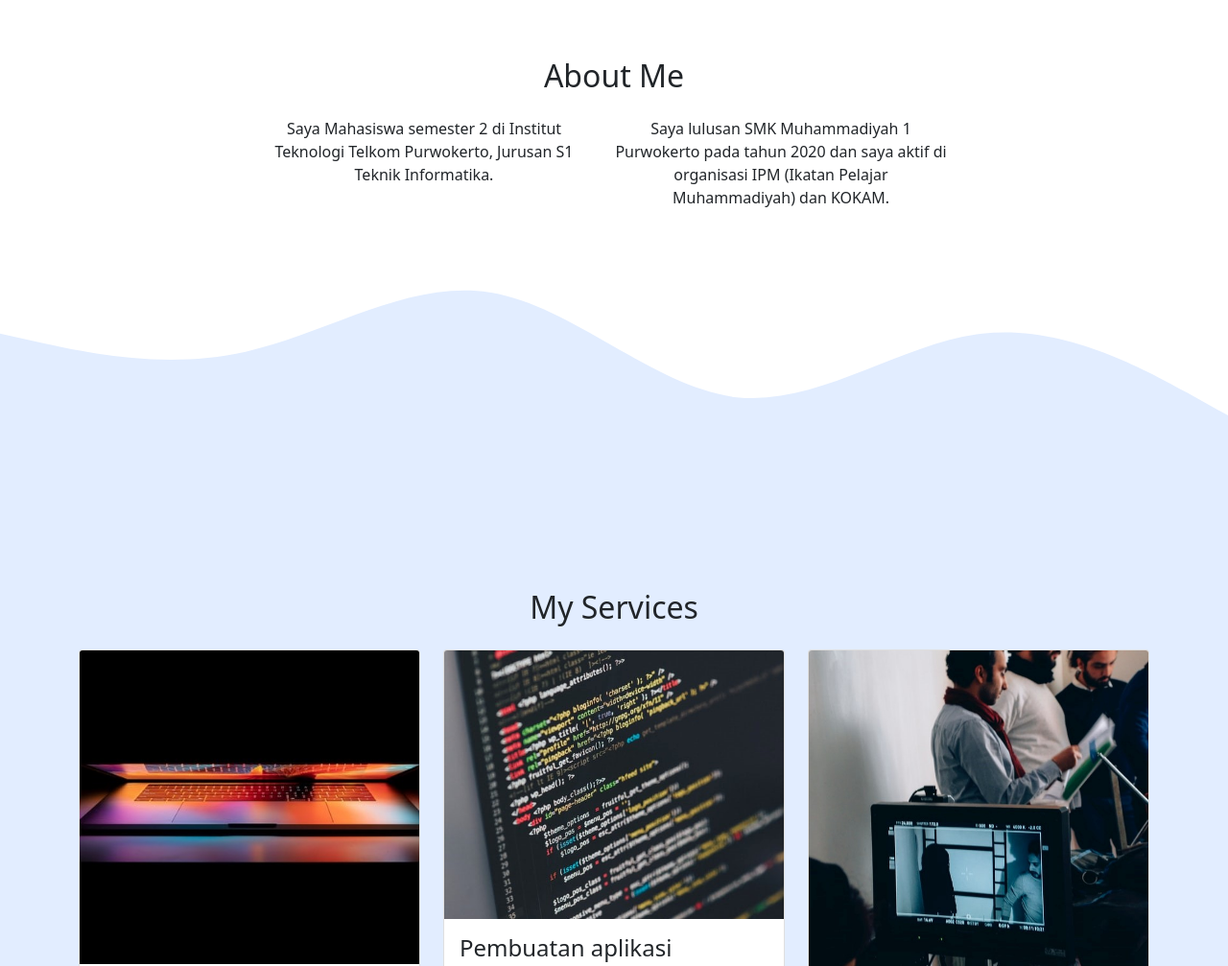
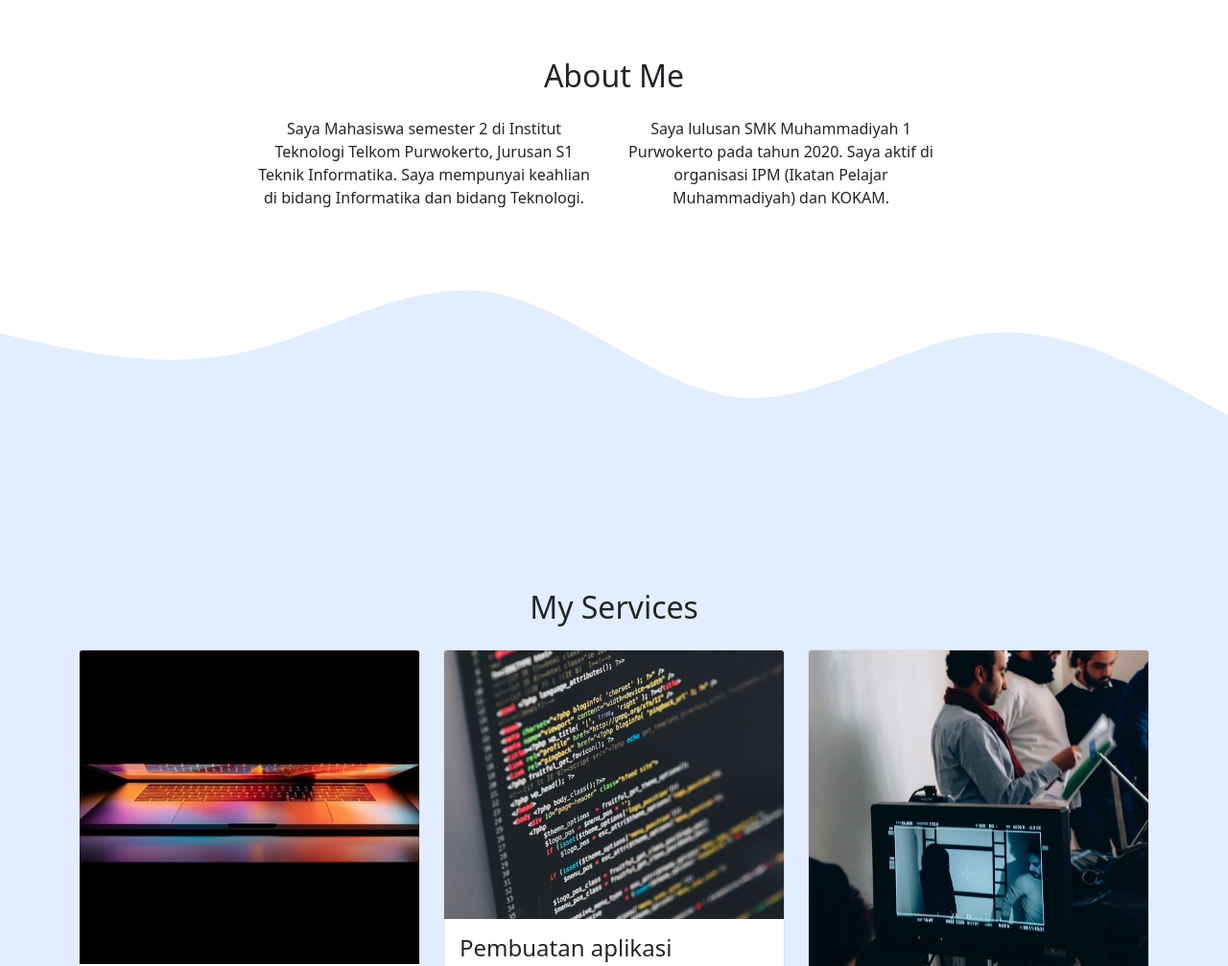
Before and after one commit to purnamahardisaputra/purnamahardisaputra.github.io, a plain HTML site: page index.html in a window 1280 px wide. Shown: the part 740-1747 px from the top of the page at 96% size. Drawn offline with nearby package versions, Linux system fonts and the light colour scheme.

Commit message:
menambahkan text

```diff
--- a/index.html
+++ b/index.html
@@ -72,10 +72,10 @@
           </div>
           <div class="row justify-content-center">
             <div class="col-md-4" data-aos="fade-right" data-aos-duration="1000">
-              <p>Saya Mahasiswa semester 2 di Institut Teknologi Telkom Purwokerto, Jurusan S1 Teknik Informatika.</p>
+              <p>Saya Mahasiswa semester 2 di Institut Teknologi Telkom Purwokerto, Jurusan S1 Teknik Informatika. Saya mempunyai keahlian di bidang Informatika dan bidang Teknologi.</p>
             </div>
             <div class="col-md-4" data-aos="fade-left" data-aos-delay="200">
-              <p>Saya lulusan SMK Muhammadiyah 1 Purwokerto pada tahun 2020 dan saya aktif di organisasi IPM (Ikatan Pelajar Muhammadiyah) dan KOKAM.</p>
+              <p>Saya lulusan SMK Muhammadiyah 1 Purwokerto pada tahun 2020. Saya aktif di organisasi IPM (Ikatan Pelajar Muhammadiyah) dan KOKAM.</p>
             </div>
           </div>
         </div>
@@ -132,7 +132,7 @@
         <path
           fill="#ffffff"
           fill-opacity="1"
-          d="M0,0L48,53.3C96,107,192,213,288,234.7C384,256,480,192,576,138.7C672,85,768,43,864,53.3C960,64,1056,128,1152,165.3C1248,203,1344,213,1392,218.7L1440,224L1440,320L1392,320C1344,320,1248,320,1152,320C1056,320,960,320,864,320C768,320,672,320,576,320C480,320,384,320,288,320C192,320,96,320,48,320L0,320Z"
+          d="M0,0L48,53.3C96,107,192,213,288,234.7C38,256,480,192,576,138.7C672,85,768,43,864,53.3C960,64,1056,128,1152,165.3C1248,203,1344,213,1392,218.7L1440,224L1440,320L1392,320C1344,320,1248,320,1152,320C1056,320,960,320,864,320C768,320,672,320,576,320C480,320,384,320,288,320C192,320,96,320,48,320L0,320Z"
         ></path>
       </svg>
     </section>
```
